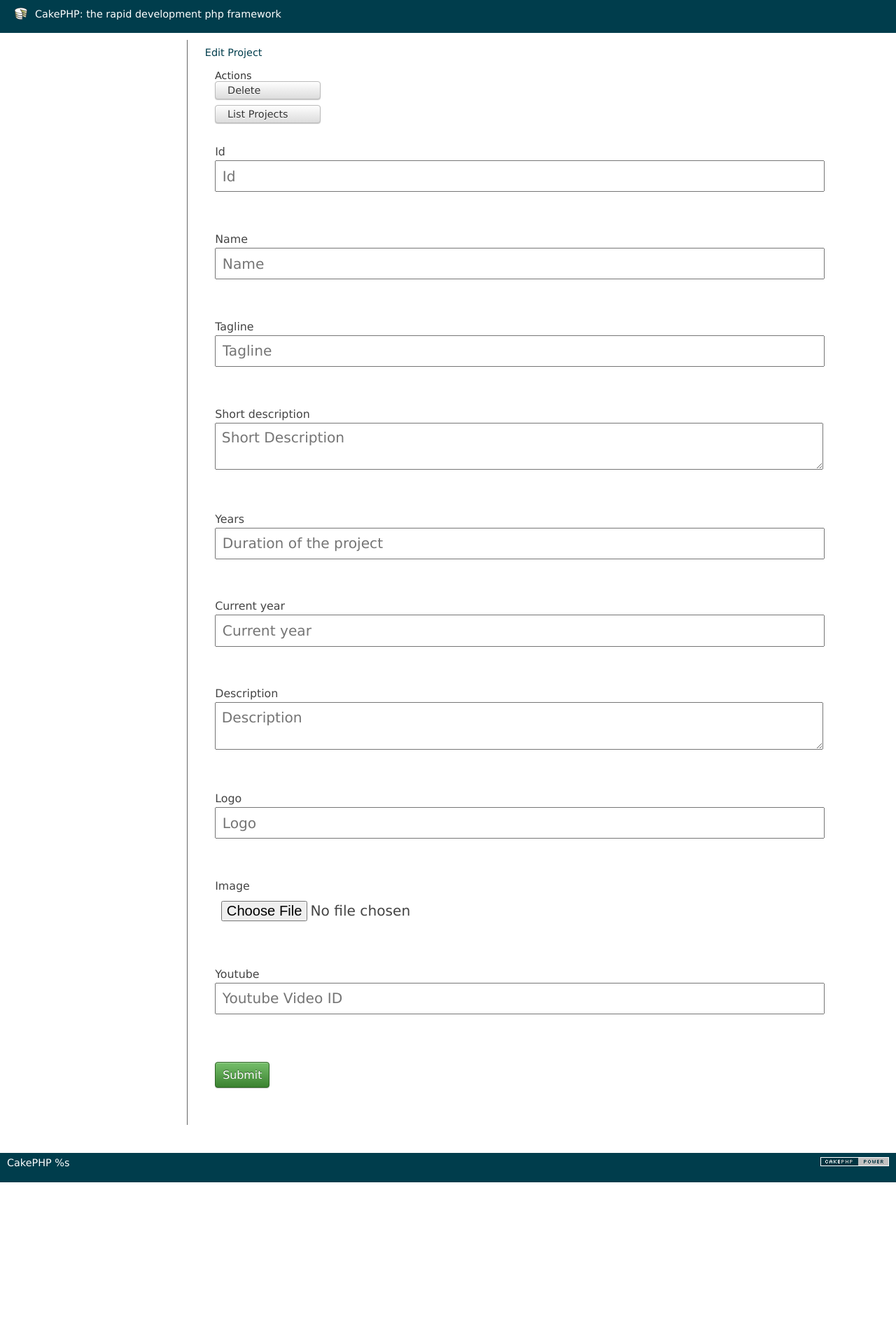
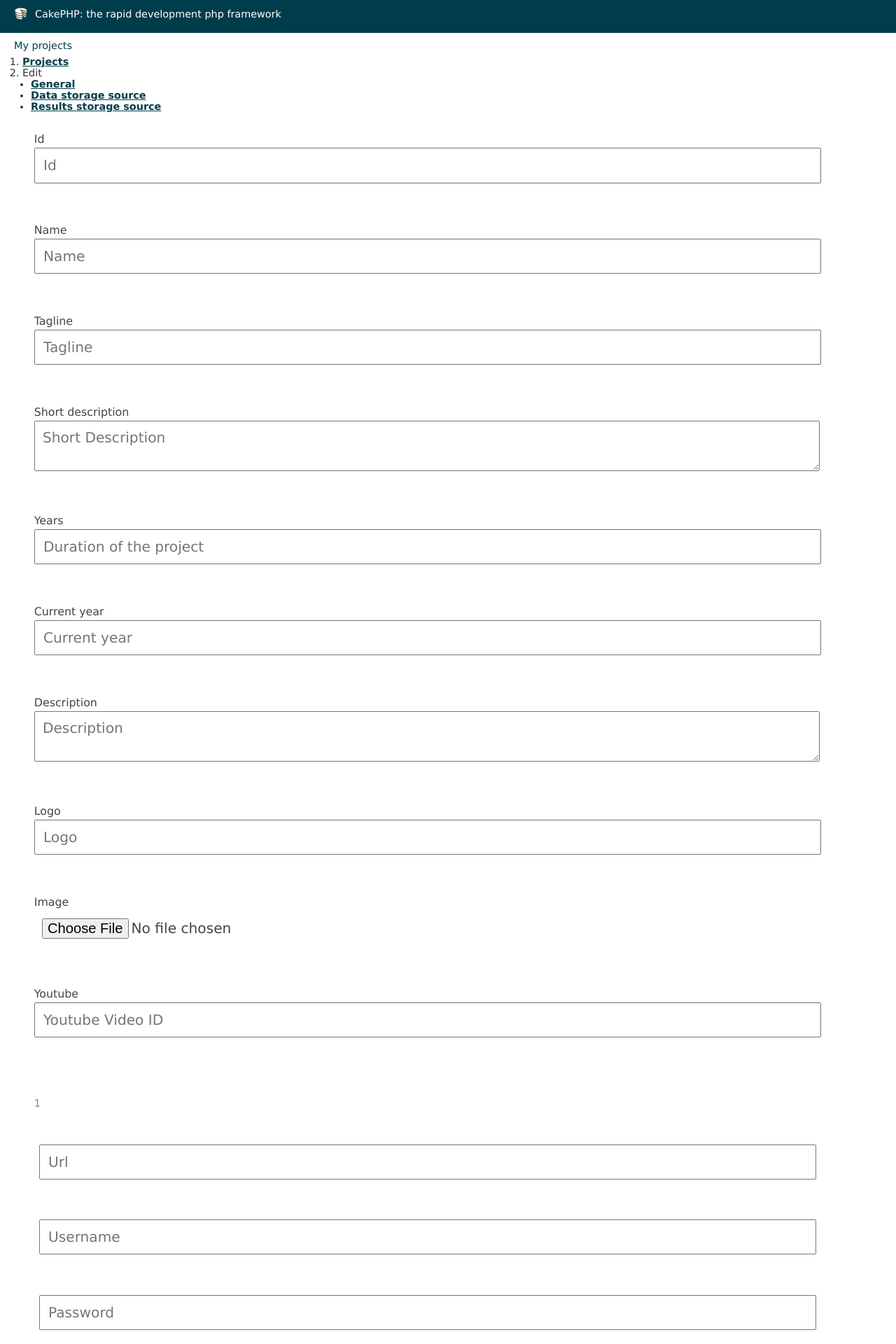
Before and after one commit to inab/researchbucket, a CakePHP app: the page made by app/View/Projects/edit.ctp in a window 1280 px wide. Shown: the top 1920 px of the page at 70% size. Before the commit the page ends 1689 px from the top, so only its background shows below. Run offline with PHP 8.4 and a stand-in for CakePHP, Linux system fonts and the light colour scheme; the template is opened without the code that fills it, so the values that code supplies are empty; form fields are guessed from the names that the template uses; some libraries are stand-ins or nearby versions.

Commit message:
linkedin oauth

```diff
--- a/app/View/Elements/navigation.ctp
+++ b/app/View/Elements/navigation.ctp
@@ -22,7 +22,10 @@
                     <li><a title="Projects" href="<?php echo $this->Html->Url(array('controller'=>'pages','action'=>'projects'));?>"><?php echo __('Projects');?></a></li>
                     <li><a title="Datasets" href="<?php echo $this->Html->Url(array('controller'=>'pages','action'=>'datasets'));?>"><?php echo __('Datasets');?></a></li>
                     <li><a title="Results" href="#"><?php echo __('Results');?></a></li>
+                    <?php if($this->Session->read('Auth.User')):?>
+                    <?php else:?>
                     <li><a class="btn btn-warning" href="/auth/linkedin"><i class="fa fa-linkedin-square"></i>&nbsp; Sign In with Linkedin</a></li>
+                    <?php endif;?>
                 </ul>
             </div>
         </nav>
--- a/app/View/Projects/edit.ctp
+++ b/app/View/Projects/edit.ctp
@@ -1,33 +1,29 @@
-<div class="projects form">
+<article>
+    <section class="section section-short swatch-blue-white">
+        <div class="container">
+            <header class="section-header text-center underline">
+                <h1 class="headline super hairline"><?php echo __('My projects');?></h1>
+            </header>
+        </div>
+    </section>
+    <section class="section section-short swatch-white-blue">
+        <div class="container">
+            <ol class="breadcrumb">
+              <li><a href="<?php echo $this->Html->Url(array('controller'=>'projects','action'=>'index'));?>">Projects</a></li>
+              <li class="active">Edit</li>
+            </ol>
 
-	<div class="row">
-		<div class="col-md-12">
-			<div class="page-header">
-				<h1><?php echo __('Edit Project'); ?></h1>
-			</div>
-		</div>
-	</div>
+            <?php echo $this->Form->create('Project', array('role' => 'form','type' => 'file')); ?>
+            <!-- Nav tabs -->
+            <ul class="nav nav-tabs">
+              <li class="active"><a href="#general" data-toggle="tab">General</a></li>
+              <li><a href="#data" data-toggle="tab">Data storage source</a></li>
+              <li><a href="#results" data-toggle="tab">Results storage source</a></li>
+            </ul>
 
-
-
-	<div class="row">
-		<div class="col-md-3">
-			<div class="actions">
-				<div class="panel panel-default">
-					<div class="panel-heading">Actions</div>
-						<div class="panel-body">
-							<ul class="nav nav-pills nav-stacked">
-
-										<li><?php echo $this->Form->postLink(__('<span class="glyphicon glyphicon-remove"></span>&nbsp;&nbsp;Delete'), array('action' => 'delete', $this->Form->value('Project.id')), array('escape' => false), __('Are you sure you want to delete # %s?', $this->Form->value('Project.id'))); ?></li>
-										<li><?php echo $this->Html->link(__('<span class="glyphicon glyphicon-list"></span>&nbsp;&nbsp;List Projects'), array('action' => 'index'), array('escape' => false)); ?></li>
-								</ul>
-						</div>
-					</div>
-				</div>
-		</div><!-- end col md 3 -->
-		<div class="col-md-9">
-			<?php echo $this->Form->create('Project', array('role' => 'form','type' => 'file')); ?>
-
+            <!-- Tab panes -->
+            <div class="tab-content">
+              <div class="tab-pane active" id="general">
                 <div class="form-group">
                 	<?php echo $this->Form->input('id', array('class' => 'form-control', 'placeholder' => 'Id'));?>
                 </div>
@@ -59,12 +55,75 @@
                 <div class="form-group">
                 	<?php echo $this->Form->input('youtube', array('class' => 'form-control', 'placeholder' => 'Youtube Video ID'));?>
                 </div>
-				<div class="form-group">
-					<?php echo $this->Form->submit(__('Submit'), array('class' => 'btn btn-default')); ?>
+
               </div>
-
+              <div class="tab-pane" id="data">
+                  <?php for($i=0;$i<3;$i++):?>
+                  <div class="row" style="margin-bottom:5px;">
+                      <div class="col-md-1">
+                        <p style="color:#6692a6"><?php echo($i+1);?></p>
+                        <?php
+                            if (isset($this->request->data['Storage'][$i]['id'])){
+                                 echo $this->Form->hidden('Storage.'.$i.'.id',array('value'=>$this->request->data['Storage'][$i]['id']));
+                            }
+                        ?>
+                        <?php
+                            if (isset($this->request->data['Project']['id'])){
+                                echo $this->Form->hidden('Storage.'.$i.'.project_id',array('value'=>$this->request->data['Project']['id']));
+                            }
+                            echo $this->Form->hidden('Storage.'.$i.'.type',array('value'=>'data'));
+                        ?>
+                      </div>
+                      <div class="col-md-5">
+                          <?php echo $this->Form->input('Storage.'.$i.'.url', array('type'=>'text','div'=>false,'label'=>false,'class' => 'form-control', 'placeholder' => 'Url'));?>
+                      </div>
+                      <div class="col-md-2">
+                          <?php echo $this->Form->input('Storage.'.$i.'.username', array('div'=>false,'label'=>false,'class' => 'form-control', 'placeholder' => 'Username'));?>
+                      </div>
+                      <div class="col-md-2">
+                          <?php echo $this->Form->input('Storage.'.$i.'.password', array('div'=>false,'label'=>false,'class' => 'form-control', 'placeholder' => 'Password'));?>
+                      </div>
+                      <div class="col-md-2">
+                          <?php echo  $this->Form->input('Storage.'.$i.'.type', array('div'=>false,'label'=>false,'options' => array('FTP'),'default'=>'FTP','empty' => '(choose one)'));?>
+                      </div>
+                  </div>
+                  <?php endfor;?>
+              </div>
+              <div class="tab-pane" id="results">
+                  <?php for($i=3;$i<6;$i++):?>
+                  <div class="row" style="margin-bottom:5px;">
+                      <div class="col-md-1">
+                        <p style="color:#6692a6"><?php echo($i-2);?></p>
+                        <?php
+                            if (isset($this->request->data['Storage'][$i]['id'])){
+                                 echo $this->Form->hidden('Storage.'.$i.'.id',array('value'=>$this->request->data['Storage'][$i]['id']));
+                            }
+                        ?>
+                        <?php
+                            if (isset($this->request->data['Project']['id'])){
+                                echo $this->Form->hidden('Storage.'.$i.'.project_id',array('value'=>$this->request->data['Project']['id']));
+                            }
+                            echo $this->Form->hidden('Storage.'.$i.'.type',array('value'=>'result'));
+                        ?>
+                      </div>
+                      <div class="col-md-5">
+                          <?php echo $this->Form->input('Storage.'.$i.'.url', array('type'=>'text','div'=>false,'label'=>false,'class' => 'form-control', 'placeholder' => 'Url'));?>
+                      </div>
+                      <div class="col-md-2">
+                          <?php echo $this->Form->input('Storage.'.$i.'.username', array('div'=>false,'label'=>false,'class' => 'form-control', 'placeholder' => 'Username'));?>
+                      </div>
+                      <div class="col-md-2">
+                          <?php echo $this->Form->input('Storage.'.$i.'.password', array('div'=>false,'label'=>false,'class' => 'form-control', 'placeholder' => 'Password'));?>
+                      </div>
+                      <div class="col-md-2">
+                          <?php echo  $this->Form->input('Storage.'.$i.'.type', array('div'=>false,'label'=>false,'options' => array('FTP'),'default'=>'FTP','empty' => '(choose one)'));?>
+                      </div>
+                  </div>
+                  <?php endfor;?>
+              </div>
+            </div>
+            <div style="margin-top:10px;"><?php echo $this->Form->submit(__('Submit'), array('class' => 'btn btn-default')); ?></div>
             <?php echo $this->Form->end() ?>
-
-		</div><!-- end col md 12 -->
-	</div><!-- end row -->
         </div>
+    </section>
+</article>
```
Also changed, not shown: app/Controller/ProjectsController.php (+12 -3 lines), app/View/Projects/add.ctp (+24 -33 lines), app/View/Projects/index.ctp (added, +56 -0 lines), app/webroot/css/app.css. Lines whose indentation alone changed are shown as unchanged.
